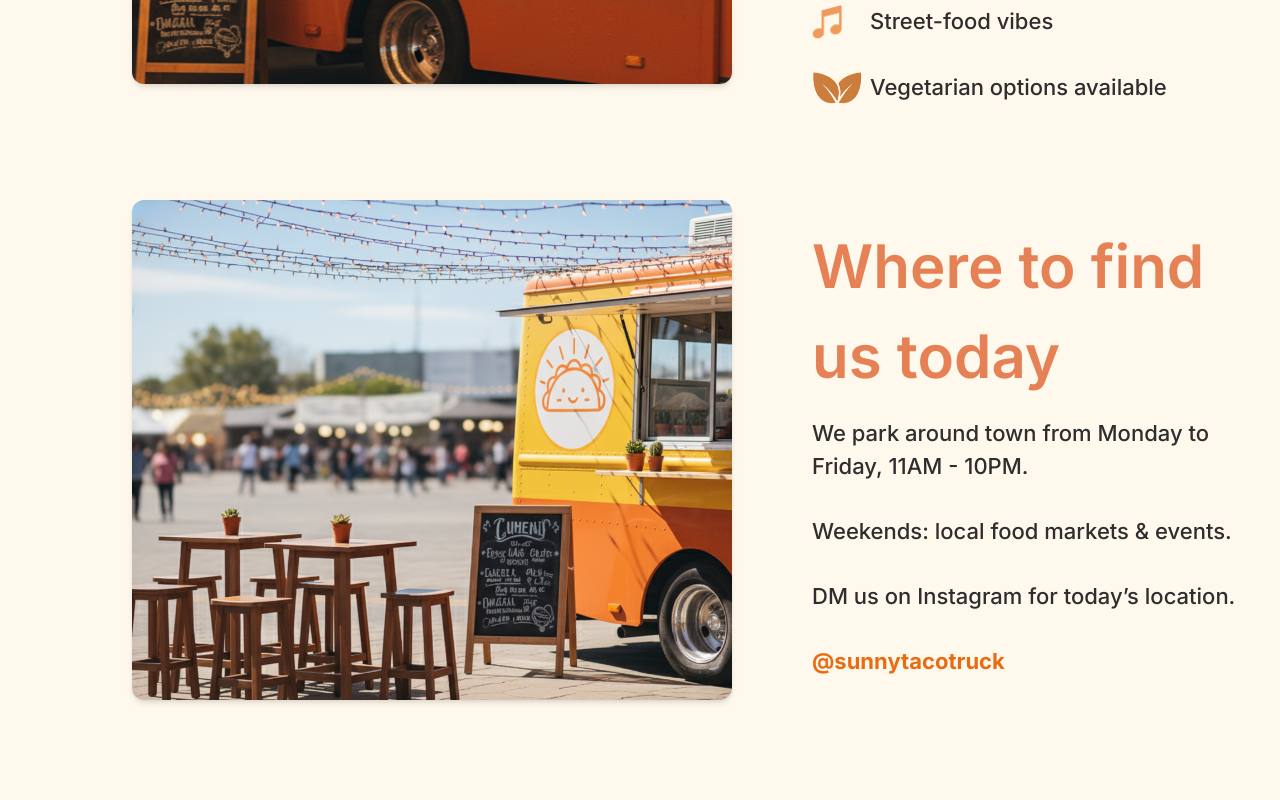
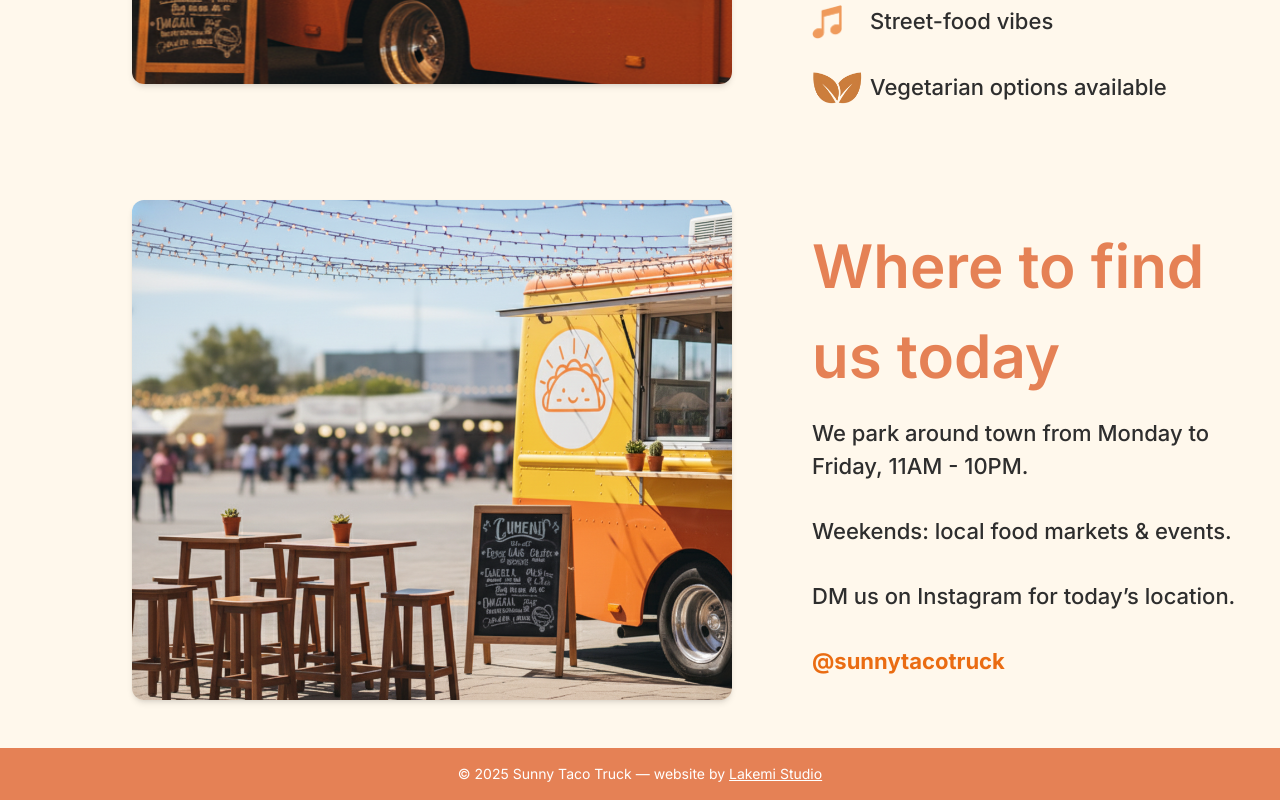
Before and after one commit to lakemi26/SunnyTacoTruck, a Next.js app: page / in a window 1280 px wide. Shown: the part 1168-1968 px from the top of the page. Before the commit the page ends 1916 px from the top, so only its background shows below. Built offline with nearby package versions, Linux system fonts and the light colour scheme.

Commit message:
Feat: add footer

```diff
--- a/app/layout.tsx
+++ b/app/layout.tsx
@@ -2,6 +2,7 @@ import type { Metadata } from "next";
 import { Poppins, Inter, Pacifico } from "next/font/google";
 import "./globals.css";
 import Navbar from "@/components/navbar/navbar";
+import Footer from "@/components/footer/footer";
 
 const poppins = Poppins({
   subsets: ["latin"],
@@ -36,8 +37,9 @@ export default function RootLayout({
       <body
         className={`${poppins.variable} ${inter.variable} ${pacifico.variable} antialiased`}
       >
-        <Navbar/>
+        <Navbar />
         {children}
+        <Footer />
       </body>
     </html>
   );
--- /dev/null
+++ b/components/footer/footer.tsx
@@ -0,0 +1,17 @@
+export default function Footer() {
+  return (
+    <footer className="w-full bg-[#E58155] py-4">
+      <div className="max-w-[1440px] mx-auto px-4 text-center text-white text-sm font-inter">
+        © {new Date().getFullYear()} Sunny Taco Truck — website by{" "}
+        <a
+          href="https://wwww.lakemi.dev"
+          target="_blank"
+          rel="noopener noreferrer"
+          className="underline hover:opacity-80"
+        >
+          Lakemi Studio
+        </a>
+      </div>
+    </footer>
+  );
+}
```
